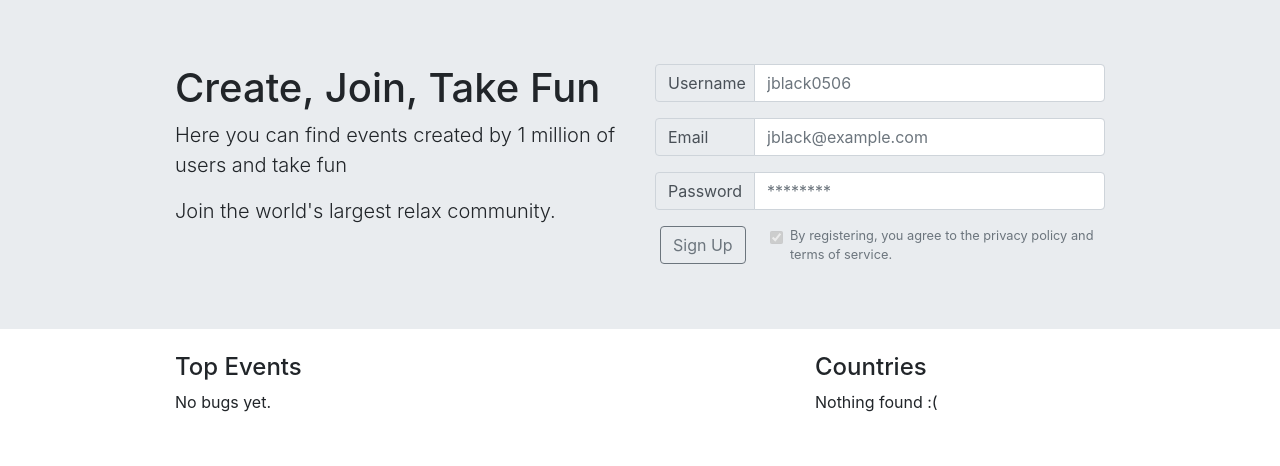
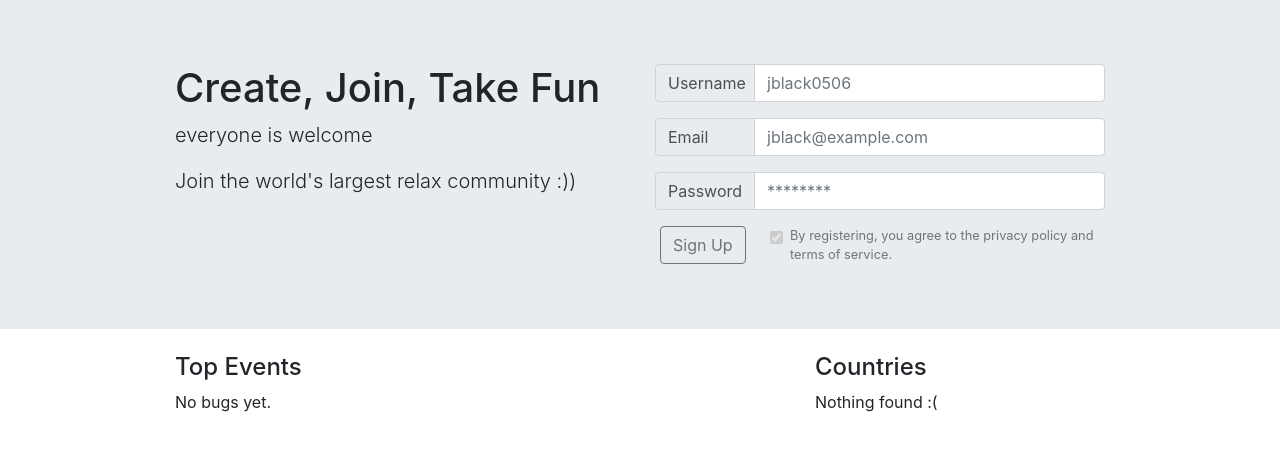
Before and after one commit to hardqode/opentalks, a Django app: page / in a window 1280 px wide. Shown: the part 56-522 px from the top of the page. Run offline with Django 3.2, Linux system fonts and the light colour scheme; data that the repository does not hold is empty; some libraries are stand-ins or nearby versions.

Commit message:
init commit

```diff
--- a/templates/main.html
+++ b/templates/main.html
@@ -85,8 +85,8 @@
                 <div class="row">
                     <div class="col-md-6 col-12">
                         <h1 class="display-5">Create, Join, Take Fun</h1>
-                        <p class="lead">Here you can find events created by 1 million of users and take fun</p>
-                        <p class="lead">Join the world's largest relax community.</p>
+                        <p class="lead">everyone is welcome</p>
+                        <p class="lead">Join the world's largest relax community :))</p>
                     </div>
                     <div class="col-md-6 col-12">
                         {#                <div class="row">#}
```
